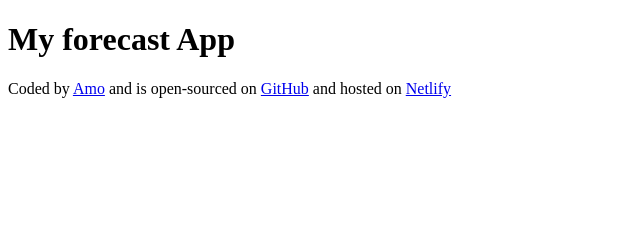
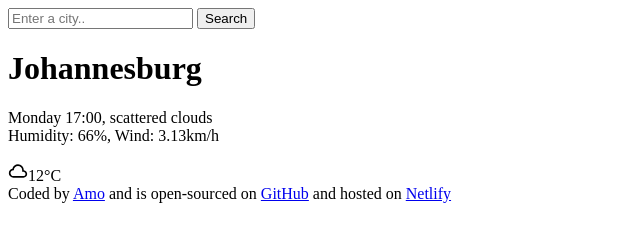
Before and after one commit to Amo99Mabs/MyforecastApp, a plain HTML site: page Index.html in a window 1280 px wide. Shown: the whole page, without its empty margins (0-640 px from the left). Drawn offline with Linux system fonts and the light colour scheme.

Commit message:
Added HTML to the project

```diff
--- a/Index.html
+++ b/Index.html
@@ -6,7 +6,23 @@
     <title>My forecast App</title>
 </head>
 <body>
-    <h1>My forecast App</h1>
+    <header>
+        <form>
+            <input type="search" placeholder="Enter a city.." required/>
+            <input type="submit" value="Search"/>
+        </form>
+    </header>
+    <main>
+        <div>
+    <h1>Johannesburg</h1>
+<p>Monday 17:00, scattered clouds
+    <br>
+    Humidity: 66%, Wind: 3.13km/h
+</p>
+</div>
+<div><svg xmlns="http://www.w3.org/2000/svg" height="20px" viewBox="0 -960 960 960" width="20px" fill="#000000"><path d="M260-160q-91 0-155.5-63T40-377q0-78 47-139t123-78q25-92 100-149t170-57q117 0 198.5 81.5T760-520q69 8 114.5 59.5T920-340q0 75-52.5 127.5T740-160H260Zm0-80h480q42 0 71-29t29-71q0-42-29-71t-71-29h-60v-80q0-83-58.5-141.5T480-720q-83 0-141.5 58.5T280-520h-20q-58 0-99 41t-41 99q0 58 41 99t99 41Zm220-240Z"/></svg>12&degC</div>
+
+</main>
     <footer>Coded by <a href="https://github.com/Amo99Mabs" target="_blank">Amo</a> and is open-sourced on <a href="https://github.com/Amo99Mabs/MyforecastApp" target="_blank">GitHub</a> and hosted on <a href="https://myforecastpage.netlify.app/" target="_blank">Netlify</a></footer>
 </body>
 </html>
```
